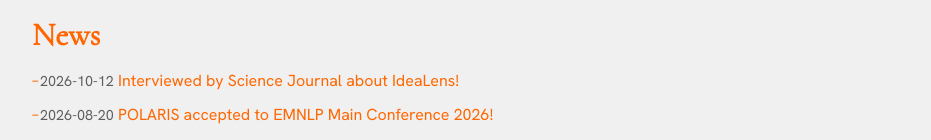
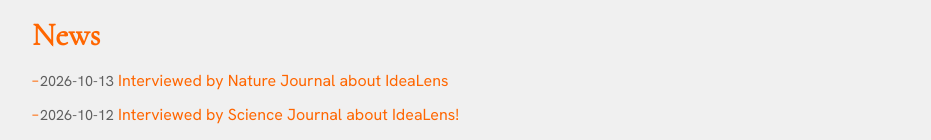
Before and after one commit to RishanthRajendhran/RishanthRajendhran.github.io, a React (Create React App) app: page / in a window 1280 px wide. Shown: the part 809-949 px from the top of the page, without its empty margins (174-1105 px from the left). Built offline with nearby package versions, Linux system fonts and the light colour scheme.

Commit message:
Natural article on IdeaLens

```diff
--- a/src/data/news.js
+++ b/src/data/news.js
@@ -1,4 +1,5 @@
 export const news = [
+  {"title":"Interviewed by Nature Journal about IdeaLens", link:"https://www.nature.com/articles/d41586-026-03247-0", date:"2026-10-13"},
   {title:"Interviewed by Science Journal about IdeaLens!", link:"https://www.science.org/content/article/did-ai-or-human-write-paper-new-detector-decides-examining-its-ideas", date:"2026-10-12"},
   { title:"POLARIS accepted to EMNLP Main Conference 2026!", date:"2026-08-20", link:"#"},
   { title:"StoryScope accepted to COLM 2026!", date:"2025-07-08", link:"#"},
```
